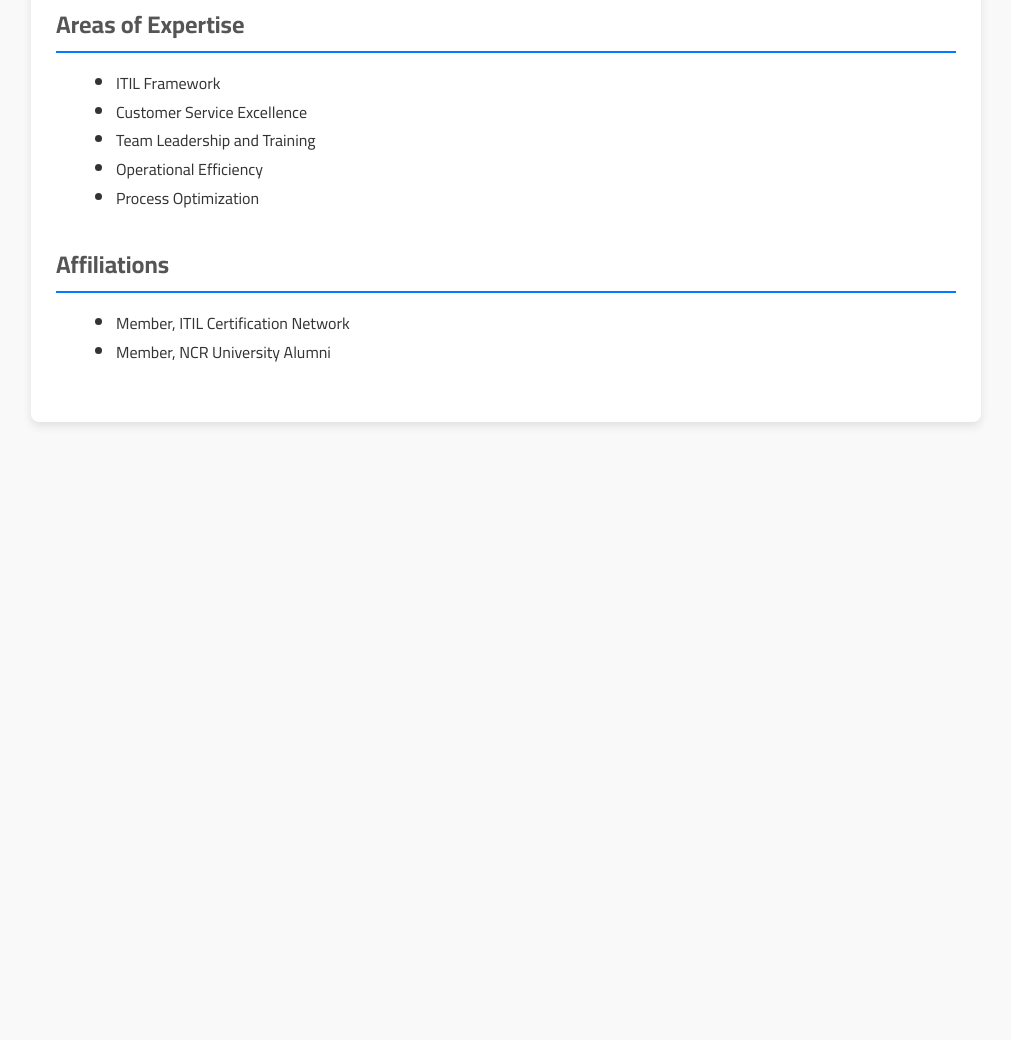
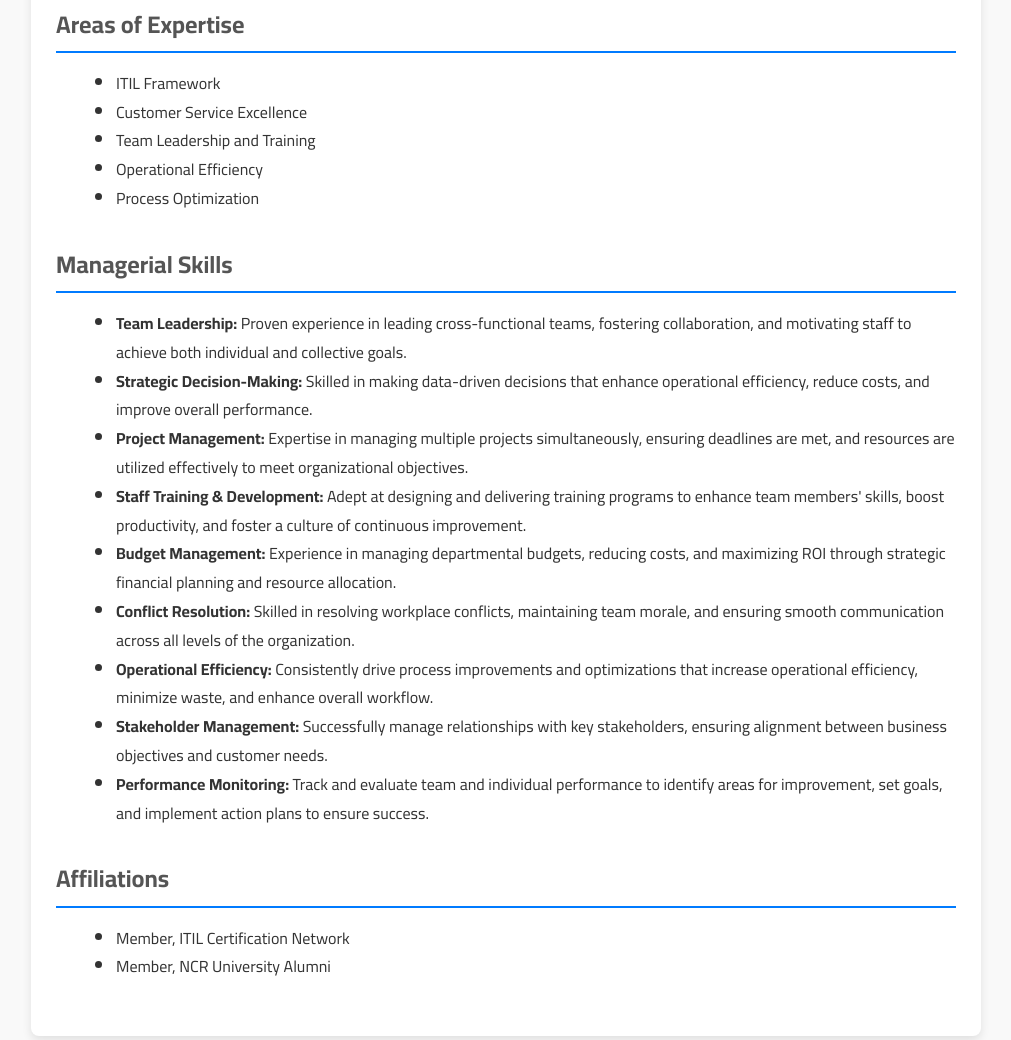
Before and after one commit to MahmedTamam/Resume, a plain HTML site: page index.html in a window 1280 px wide. Shown: the part 1961-3001 px from the top of the page, without its empty margins (134-1145 px from the left). Before the commit the page ends 2403 px from the top, so only its background shows below. Drawn offline with Linux system fonts and the light colour scheme.

Commit message:
index.html

```diff
--- a/index.html
+++ b/index.html
@@ -183,6 +183,21 @@
                 <li>Process Optimization</li>
             </ul>
         </div>
+        <div class="section">
+    <h2>Managerial Skills</h2>
+    <ul>
+        <li><strong>Team Leadership:</strong> Proven experience in leading cross-functional teams, fostering collaboration, and motivating staff to achieve both individual and collective goals.</li>
+        <li><strong>Strategic Decision-Making:</strong> Skilled in making data-driven decisions that enhance operational efficiency, reduce costs, and improve overall performance.</li>
+        <li><strong>Project Management:</strong> Expertise in managing multiple projects simultaneously, ensuring deadlines are met, and resources are utilized effectively to meet organizational objectives.</li>
+        <li><strong>Staff Training & Development:</strong> Adept at designing and delivering training programs to enhance team members' skills, boost productivity, and foster a culture of continuous improvement.</li>
+        <li><strong>Budget Management:</strong> Experience in managing departmental budgets, reducing costs, and maximizing ROI through strategic financial planning and resource allocation.</li>
+        <li><strong>Conflict Resolution:</strong> Skilled in resolving workplace conflicts, maintaining team morale, and ensuring smooth communication across all levels of the organization.</li>
+        <li><strong>Operational Efficiency:</strong> Consistently drive process improvements and optimizations that increase operational efficiency, minimize waste, and enhance overall workflow.</li>
+        <li><strong>Stakeholder Management:</strong> Successfully manage relationships with key stakeholders, ensuring alignment between business objectives and customer needs.</li>
+        <li><strong>Performance Monitoring:</strong> Track and evaluate team and individual performance to identify areas for improvement, set goals, and implement action plans to ensure success.</li>
+    </ul>
+</div>
+
 
         <div class="section">
             <h2>Affiliations</h2>
```
